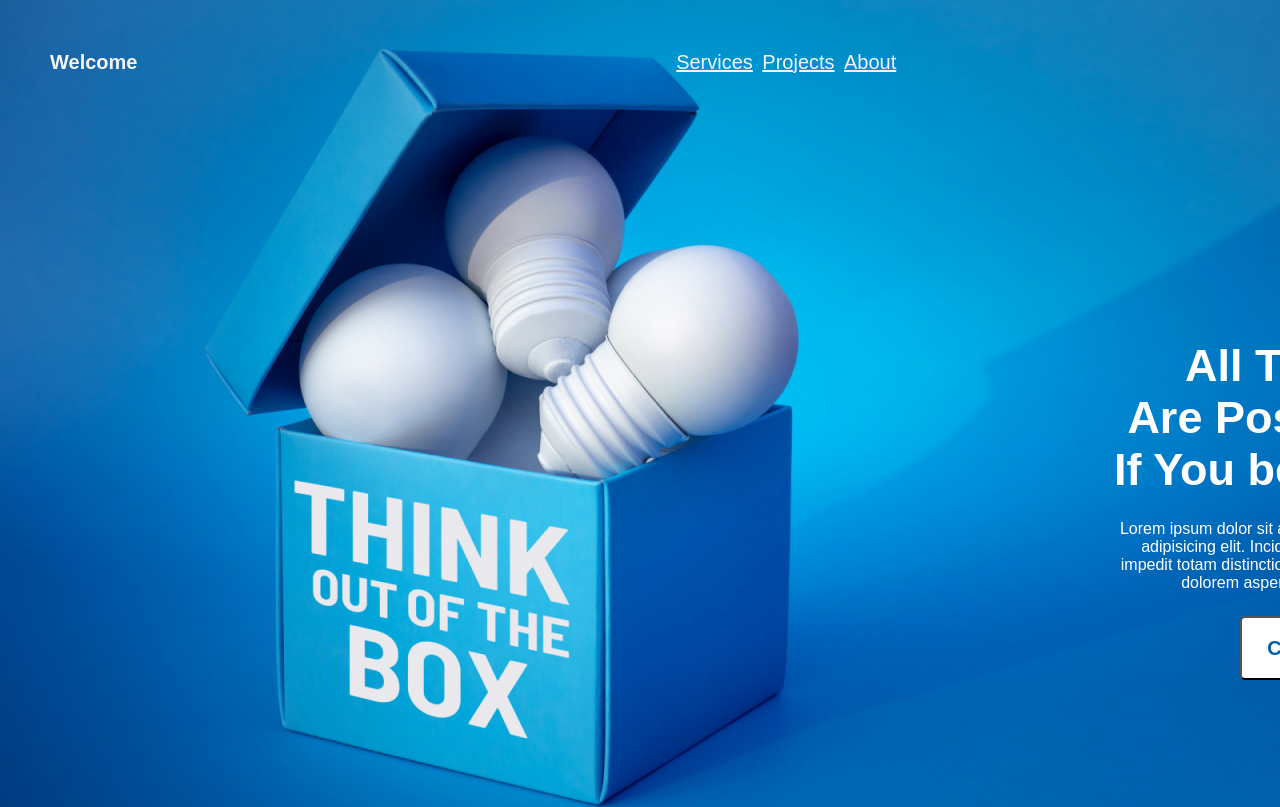
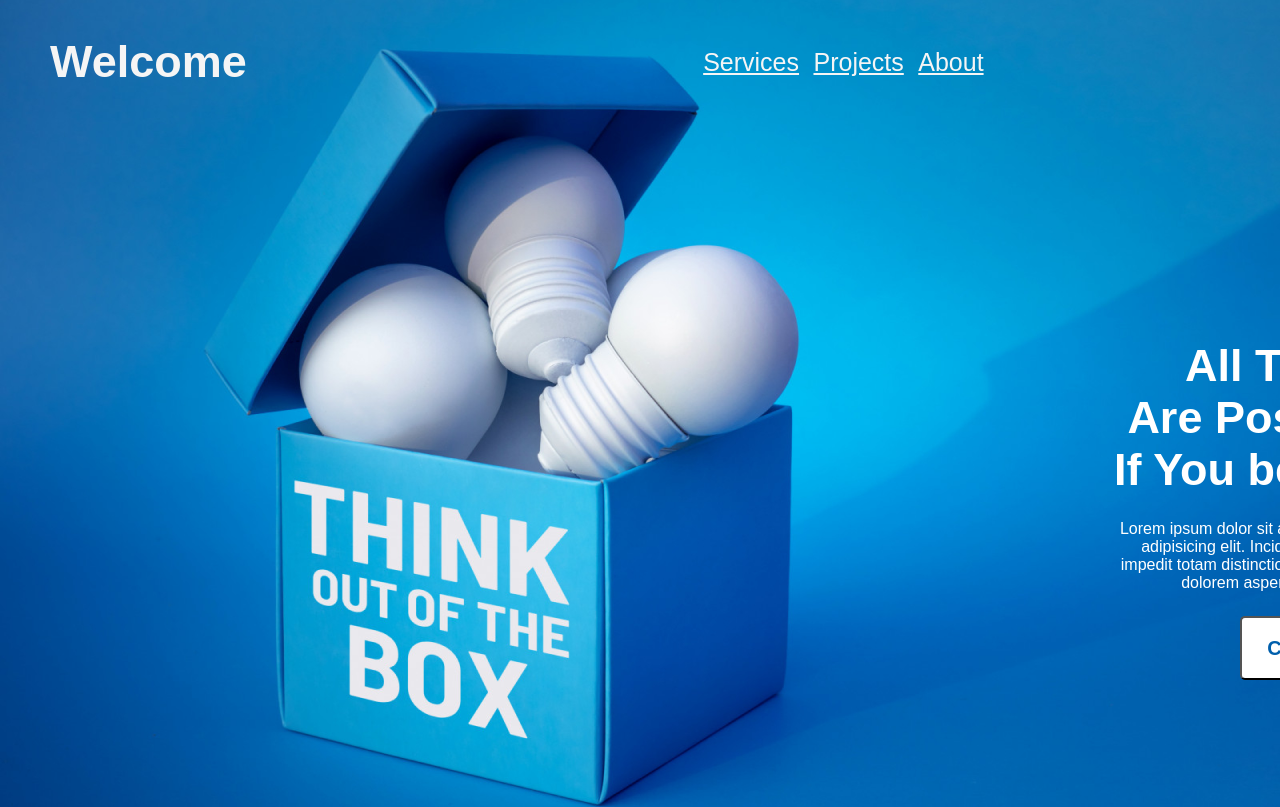
Before and after one commit to Ejaj-57/newyear-resolution, a plain HTML site: page index.html in a window 1280 px wide. Shown: the top 807 px of the page. Drawn offline with Linux system fonts and the light colour scheme.

Commit message:
navbar style updated

```diff
--- a/styles/new-year.css
+++ b/styles/new-year.css
@@ -6,7 +6,7 @@
 
 /* nav section style */
 .greet{
-    font-size: 20px;
+    font-size: 45px;
     color: whitesmoke;
 }
 
@@ -25,11 +25,11 @@
 
     display: inline-block;
     list-style: none;
-    padding-left: 5px;
+    padding-left: 10px;
 }
 .nav-link li a{
     margin-top: 10px;
-    font-size: 20px;
+    font-size: 25px;
     color: whitesmoke;
 }
 .btn-greet{
```
